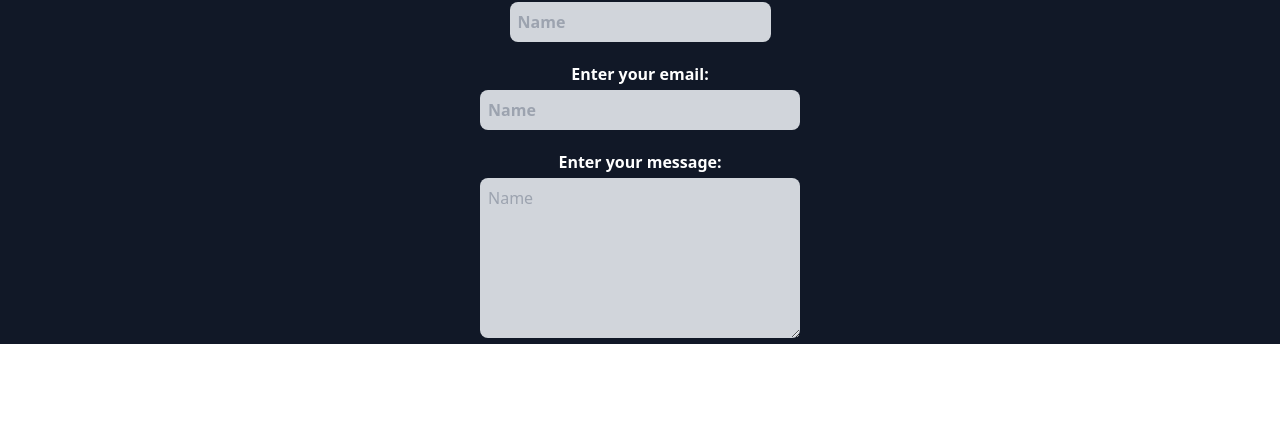
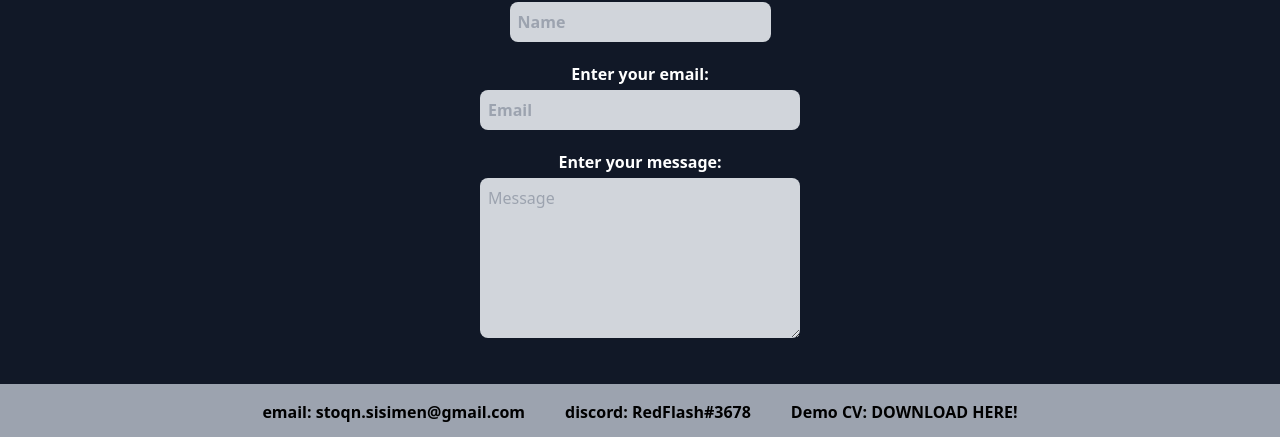
Before and after one commit to enermax5555/Portfolio, a React (Create React App) app in the folder portfolio/: page / in a window 1280 px wide. Shown: the part 1378-1815 px from the top of the page. Before the commit the page ends 1722 px from the top, so only its background shows below. Built offline with nearby package versions, Linux system fonts and the light colour scheme.

Commit message:
Completed Contact.js, Added footbar.js

```diff
--- a/portfolio/src/App.js
+++ b/portfolio/src/App.js
@@ -4,6 +4,7 @@ import Home from "./Components/Home"
 import About from "./Components/About";
 import Projects from "./Components/Project";
 import Contact from "./Components/Contact";
+import Footer from "./Components/Footer";
 
 function App() {
   return (
@@ -11,11 +12,11 @@ function App() {
 
   <div className="bg-gray-900">
       <NavBar/>
-
       <Home/>
       <About/>
       <Projects/>
       <Contact/>
+      <Footer/>
   </div>
   </main>
   );
--- a/portfolio/src/Components/Contact.js
+++ b/portfolio/src/Components/Contact.js
@@ -14,11 +14,11 @@ export default function Contact() {
                     </div>
                     <div>
                         <p className='text-white pb-1'>Enter your email:</p>
-                        <input type='email' placeholder='Name' className='border-solid border-gray-600 bg-gray-300 rounded-lg p-2 w-80'/>
+                        <input type='email' placeholder='Email' className='border-solid border-gray-600 bg-gray-300 rounded-lg p-2 w-80'/>
                     </div>
                     <div>
                         <p className='text-white pb-1'>Enter your message:</p>
-                        <textarea type='text' rows='6' placeholder='Name' className='border-solid border-gray-600 bg-gray-300 rounded-lg w-full p-2 font-normal'/>
+                        <textarea type='text' rows='6' placeholder='Message' className='border-solid border-gray-600 bg-gray-300 rounded-lg w-full p-2 font-normal'/>
                     </div>
                     </div>
                 </form>
--- /dev/null
+++ b/portfolio/src/Components/Footer.js
@@ -0,0 +1,14 @@
+export default function Footer() {
+    return(
+        <main className='pt-10'>
+            <header>
+                <div className='flex justify-center gap-x-10 bg-gray-400 p-4 font-bold'>
+                <p>email: stoqn.sisimen@gmail.com</p>
+                <p>discord: RedFlash#3678</p>
+                <p className=''>Demo CV: DOWNLOAD HERE!</p>
+                </div>
+
+            </header>
+        </main>
+    )
+}
```
